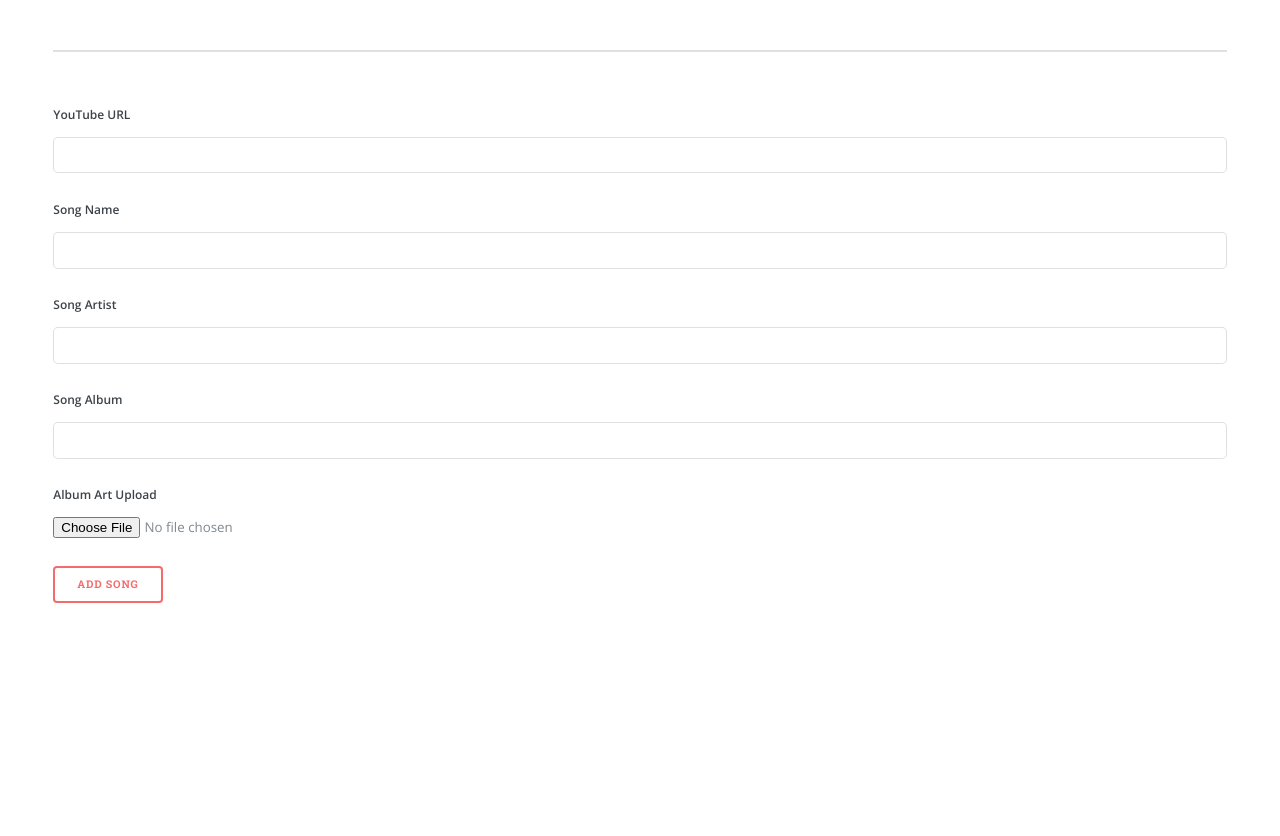
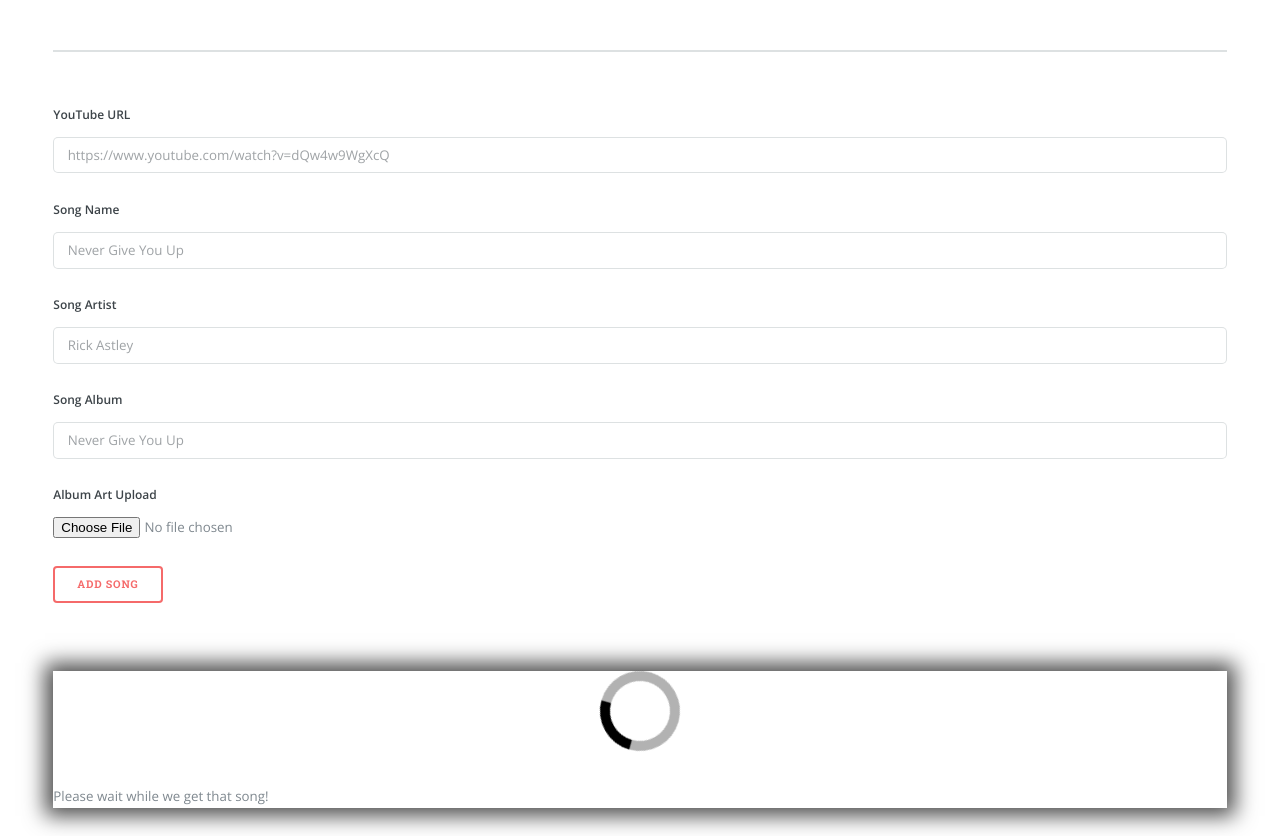
Before and after one commit to ethanshealey/FlaskMusic, a Flask app: page /add in a window 1280 px wide. Shown: the part 221-1057 px from the top of the page. Before the commit the page ends 824 px from the top, so only its background shows below. Run offline with Flask 2, Linux system fonts and the light colour scheme; the visitor is signed in with stand-in values (Sample User, id 1); some web fonts are replaced.

Commit message:
few updates

```diff
--- a/app/form.py
+++ b/app/form.py
@@ -26,9 +26,9 @@ class SearchSongForm(FlaskForm):
     submit = SubmitField('Search')
 
 class AddSongForm(FlaskForm):
-    song_url = StringField('YouTube URL', validators=[DataRequired()])
-    song_name = StringField('Song Name', validators=[DataRequired()])
-    song_artist = StringField('Song Artist', validators=[DataRequired()])
-    song_album = StringField('Song Album')
+    song_url = StringField('YouTube URL', validators=[DataRequired()], render_kw={'placeholder': 'https://www.youtube.com/watch?v=dQw4w9WgXcQ'})
+    song_name = StringField('Song Name', validators=[DataRequired()], render_kw={'placeholder': 'Never Give You Up'})
+    song_artist = StringField('Song Artist', validators=[DataRequired()], render_kw={'placeholder': 'Rick Astley'})
+    song_album = StringField('Song Album', render_kw={'placeholder': 'Never Give You Up'})
     song_album_art = FileField('Album Art Upload')
     submit = SubmitField('Add Song')
--- a/app/routes.py
+++ b/app/routes.py
@@ -5,39 +5,50 @@ from bs4 import BeautifulSoup
 import os
 from flask import render_template, flash, redirect, url_for, request
 from app.form import LoginForm, RegisterForm, SearchSongForm, AddSongForm
-from flask_login import current_user, login_user, logout_user
+from flask_login import current_user, login_user, logout_user, login_required
 from app.models import User, Song
 from werkzeug.utils import secure_filename
 
 @app.route('/', methods=['GET', 'POST'])
 def index():
+    # Get the newest 5 songs from the database
     songs = db.session.query(Song).order_by(Song.date_added.desc()).limit(5).all()
     return render_template('index.html', title='Homepage', songs=songs)
 
 @app.route('/add', methods=['GET', 'POST'])
+@login_required
 def add():
     form=AddSongForm()
     if form.validate_on_submit():
 
-        # Get the song from YouTube
-        SongName = form.song_url.data
-        SongFileName = form.song_name.data.replace(' ', '')
-        os.system('youtube-dl --extract-audio --audio-format mp3 -o "' + SongFileName + '.mp3" ' + SongName)
-        os.system('mv ' + SongFileName + '.mp3 app/static/music')
+        try:
+            # Get the song from YouTube
+            SongName = form.song_url.data
+            SongFileName = form.song_name.data.replace(' ', '')
+            os.system('youtube-dl --extract-audio --audio-format mp3 -o "' + SongFileName + '.mp3" ' + SongName)
+            os.system('mv ' + SongFileName + '.mp3 app/static/music')
+        except:
+            flash('ERROR: Error getting youtube video. Please try again.')
+            return redirect(url_for('add'))
 
+        f = form.song_album_art.data
+        if(form.song_album_art.data):
+            # Save the image
+            filename = secure_filename(f.filename)
+            filename = '/Users/ethanshealey/Documents/GitHub/FlaskMusic/app/static/images/' + filename
+            f.save(filename)
+        else:
+            f.filename = 'pic05.jpg'
 
-        # Save the image
-        f = form.song_album_art.data
-        filename = secure_filename(f.filename)
-        filename = '/Users/ethanshealey/Documents/GitHub/FlaskMusic/app/static/images/' + filename
-        f.save(filename)
-
+        # Add to database
         s = Song(song_name=form.song_name.data, song_artist=form.song_artist.data, song_album=form.song_album.data, song_path='music/' + SongFileName + '.mp3', song_album_art='images/' + secure_filename(f.filename), date_added=datetime.date.today())
         db.session.add(s)
         db.session.commit()
 
+        # Inform user song had been added successfully
         flash(form.song_name.data + ' added successfully!')
-        return redirect(url_for('index'))
+        return redirect(url_for('all_songs'))
+
     return render_template('add.html', title='Add a new song', form=form)
 
 @app.route('/songs')
@@ -56,7 +67,9 @@ def login():
             flash('Invalid username or password')
             return redirect(url_for('login'))
         login_user(user)
+        flash('Welcome back, ' + current_user.fname + '!')
         return redirect(url_for('index'))
+
     return render_template('login.html', title='Sign In', form=form)
 
 @app.route('/register', methods=['GET', 'POST'])
@@ -78,4 +91,5 @@ def register():
 @app.route('/logout')
 def logout():
     logout_user()
+    flash('You have been logged out.')
     return redirect(url_for('index'))
--- a/app/static/css/main.css
+++ b/app/static/css/main.css
@@ -5,6 +5,136 @@
 	html5up.net | @ajlkn
 	Free for personal and commercial use under the CCA 3.0 license (html5up.net/license)
 */
+
+/* MODAL */
+
+@font-face {
+  font-family: 'Roboto';
+  font-style: normal;
+  font-weight: 300;
+  src: url(https://fonts.gstatic.com/s/roboto/v20/KFOlCnqEu92Fr1MmSU5fBBc9.ttf) format('truetype');
+}
+@font-face {
+  font-family: 'Roboto';
+  font-style: normal;
+  font-weight: 400;
+  src: url(https://fonts.gstatic.com/s/roboto/v20/KFOmCnqEu92Fr1Mu4mxP.ttf) format('truetype');
+}
+
+.loader {
+  position: relative;
+  text-align: center;
+  margin: 15px auto 35px auto;
+  z-index: 9999;
+  display: block;
+  width: 80px;
+  height: 80px;
+  border: 10px solid rgba(0, 0, 0, 0.3);
+  border-radius: 50%;
+  border-top-color: #000;
+  animation: spin 1s ease-in-out infinite;
+  -webkit-animation: spin 1s ease-in-out infinite;
+}
+@keyframes spin {
+  to {
+    -webkit-transform: rotate(360deg);
+  }
+}
+@-webkit-keyframes spin {
+  to {
+    -webkit-transform: rotate(360deg);
+  }
+}
+/** MODAL STYLING **/
+.modal-content {
+  border-radius: 0px;
+  box-shadow: 0 0 20px 8px rgba(0, 0, 0, 0.7);
+}
+.modal-backdrop.show {
+  opacity: 0.75;
+}
+.loader-txt p {
+  font-size: 13px;
+  color: #666;
+}
+.loader-txt p small {
+  font-size: 11.5px;
+  color: #999;
+}
+#output {
+  padding: 25px 15px;
+  background: #222;
+  border: 1px solid #222;
+  max-width: 350px;
+  margin: 35px auto;
+  font-family: 'Roboto', sans-serif !important;
+}
+#output p.subtle {
+  color: #555;
+  font-style: italic;
+  font-family: 'Roboto', sans-serif !important;
+}
+#output h4 {
+  font-weight: 300 !important;
+  font-size: 1.1em;
+  font-family: 'Roboto', sans-serif !important;
+}
+#output p {
+  font-family: 'Roboto', sans-serif !important;
+  font-size: 0.9em;
+}
+#output p b {
+  text-transform: uppercase;
+  text-decoration: underline;
+}
+
+/* /MODAL */
+
+/* TOAST */
+
+#snackbar {
+	visibility: hidden;
+	min-width: 250px;
+	margin-left: -125px;
+	background-color: #333;
+	color: #fff;
+	text-align: center;
+	border-radius: 2px;
+	padding: 16px;
+	position: fixed;
+	z-index: 1;
+	left: 50%;
+	bottom: 30px;
+	font-size: 17px;
+  }
+
+  #snackbar.show {
+	visibility: visible;
+	-webkit-animation: fadein 0.5s, fadeout 0.5s 2.5s;
+	animation: fadein 0.5s, fadeout 0.5s 2.5s;
+  }
+
+  @-webkit-keyframes fadein {
+	from {bottom: 0; opacity: 0;}
+	to {bottom: 30px; opacity: 1;}
+  }
+
+  @keyframes fadein {
+	from {bottom: 0; opacity: 0;}
+	to {bottom: 30px; opacity: 1;}
+  }
+
+  @-webkit-keyframes fadeout {
+	from {bottom: 30px; opacity: 1;}
+	to {bottom: 0; opacity: 0;}
+  }
+
+  @keyframes fadeout {
+	from {bottom: 30px; opacity: 1;}
+	to {bottom: 0; opacity: 0;}
+  }
+
+/* /TOAST */
 
 /* MUSIC PLAYER */
 @import url("https://fonts.googleapis.com/css2?family=Quicksand:wght@700&display=swap");
--- a/app/static/js/musicplayer.js
+++ b/app/static/js/musicplayer.js
@@ -85,7 +85,7 @@ function changeSliderContext() {
     ".player__song-name"
   ).textContent;
 
-  if (sliderName.textContent.length > 16) {
+  if (sliderName.textContent.length > 1111130) {
     const textWrap = document.createElement("span");
     textWrap.className = "text-wrap";
     textWrap.innerHTML =
@@ -94,7 +94,7 @@ function changeSliderContext() {
     sliderName.append(textWrap);
   }
 
-  if (sliderTitle.textContent.length >= 18) {
+  if (sliderTitle.textContent.length >= 11111130) {
     const textWrap = document.createElement("span");
     textWrap.className = "text-wrap";
     textWrap.innerHTML =
--- a/app/templates/add.html
+++ b/app/templates/add.html
@@ -35,8 +35,36 @@
         {{form.song_album_art.label}}
         {{form.song_album_art()}}
         </p>
-        {{form.submit()}}
+        {{form.submit(id="just_load_please")}}
     </form>
 </section>
 
+<!-- Modal -->
+<div class="modal fade" id="loadMe" tabindex="-1" role="dialog" aria-labelledby="loadMeLabel">
+    <div class="modal-dialog modal-sm" role="document">
+      <div class="modal-content">
+        <div class="modal-body text-center">
+          <div class="loader"></div>
+          <div clas="loader-txt">
+            <p>Please wait while we get that song!</p>
+          </div>
+        </div>
+      </div>
+    </div>
+  </div>
+
+
+  <script>
+      $(document).ready(function() {
+        $("#just_load_please").on("click", function(e) {
+            e.preventDefault();
+            $("#loadMe").modal({
+                backdrop: "static", //remove ability to close modal with click
+                keyboard: false, //remove option to close with keyboard
+                show: true //Display loader!
+            });
+        });
+      });
+  </script>
+
 {% endblock %}
--- a/app/templates/base.html
+++ b/app/templates/base.html
@@ -11,8 +11,17 @@
 		<meta name="viewport" content="width=device-width, initial-scale=1, user-scalable=no" />
 		<link rel="stylesheet" href="{{url_for('static', filename='css/main.css')}}" />
 		<link rel="icon" href="{{url_for('static', filename='images/icon.png')}}">
+
 	</head>
-	<body class="is-preload">
+	<body class="is-preload" onload="toast()">
+
+		{% with messages = get_flashed_messages() %}
+        {% if messages %}
+            {% for message in messages %}
+            <div id="snackbar">{{ message }}</div>
+            {% endfor %}
+        {% endif %}
+		{% endwith %}
 
 		<!-- Wrapper -->
 			<div id="wrapper">
@@ -92,7 +101,14 @@
 			<script src="{{url_for('static', filename='js/util.js')}}"></script>
 			<script src="{{url_for('static', filename='js/main.js')}}"></script>
 			<script src="{{url_for('static', filename='js/musicplayer.js')}}"></script>
-
+			<script src="https://cdnjs.cloudflare.com/ajax/libs/jquery/3.6.0/jquery.min.js" integrity="sha512-894YE6QWD5I59HgZOGReFYm4dnWc1Qt5NtvYSaNcOP+u1T9qYdvdihz0PPSiiqn/+/3e7Jo4EaG7TubfWGUrMQ==" crossorigin="anonymous"></script>
+			<script>
+				function toast() {
+				  var x = document.getElementById("snackbar");
+				  x.className = "show";
+				  setTimeout(function(){ x.className = x.className.replace("show", ""); }, 3000);
+				}
+			</script>
 
 	</body>
 </html>
```
Also changed, not shown: app/templates/songs.html (+7 -3 lines), app/static/images/pic05.jpg (added), 1 other file.
